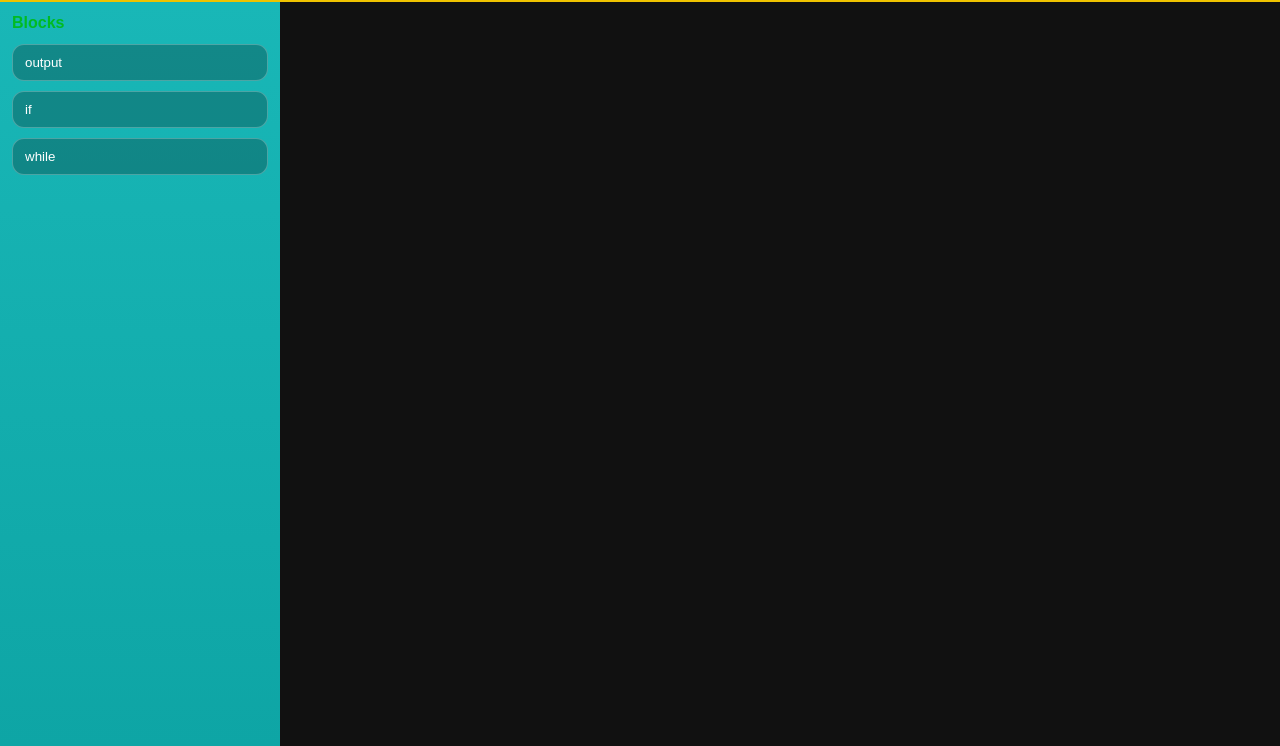
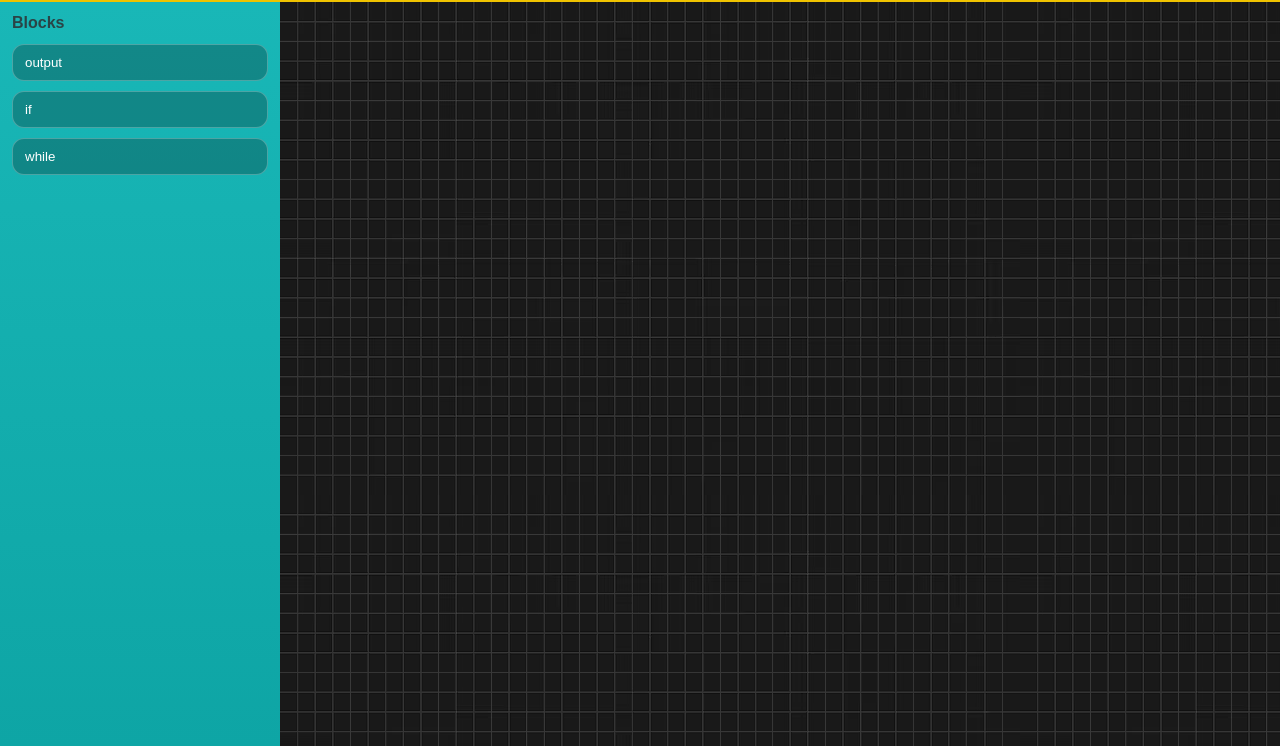
Before and after one commit to Gravyzz/hits_project_web, a plain HTML site: page index.html in a window 1280 px wide. Shown: the part 54-800 px from the top of the page. Drawn offline with Linux system fonts and the light colour scheme.

Commit message:
added new folder for images, added ws bg and changed background for workspace

```diff
--- a/style.css
+++ b/style.css
@@ -67,7 +67,7 @@ body {
 .toolbox-title {
     font-weight: 900;
     margin-bottom: 12px;
-    color: #0b2;
+    color: #2a4446;
 }
 
 .tool-item {
@@ -90,5 +90,5 @@ body {
 .workspace {
     position: absolute;
     inset: 0;
-    background: #111;
+    background-image: url('pics/workspace_background.jpg.avif');
 }
```
Also changed, not shown: pics/workspace_background.jpg.avif (added).
